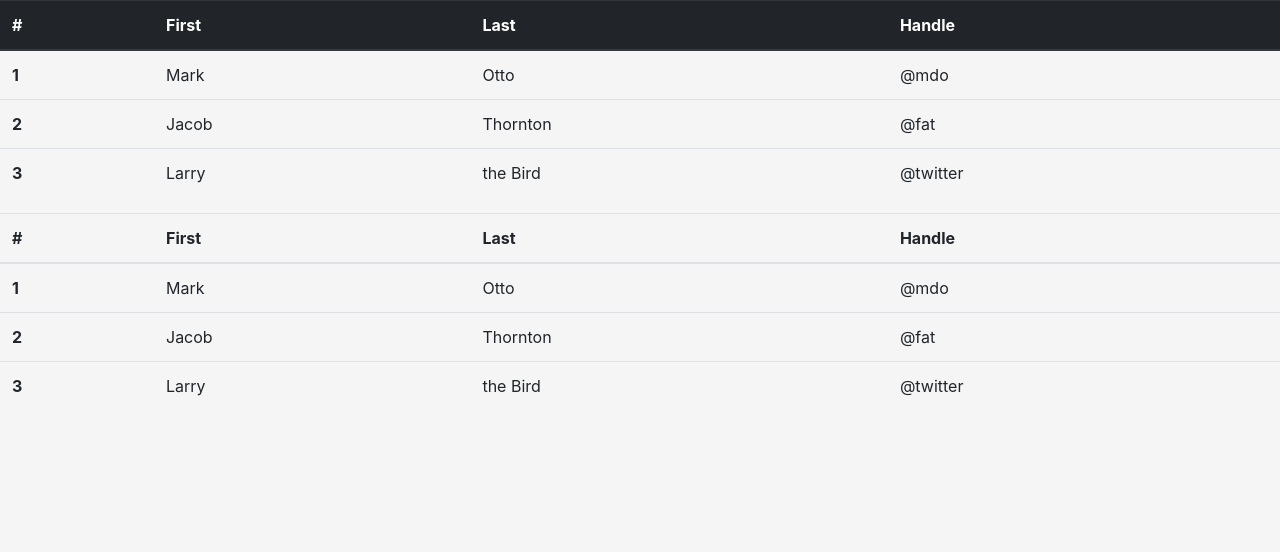
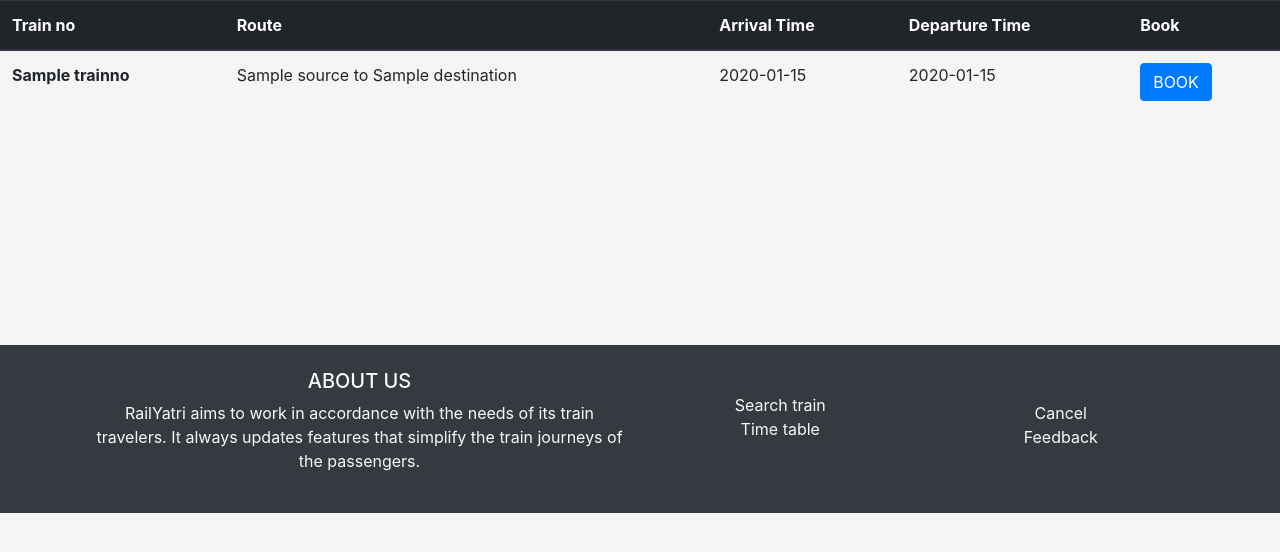
Before and after one commit to ishita0202/Railway_System, a Django app: template railways/bookticket/templates/timetable.html in a window 1280 px wide. Shown: the part 56-608 px from the top of the page. Run offline with Django 3.2, Linux system fonts and the light colour scheme; the template is opened without the code that fills it: most values are stand-ins (such as "Sample title", 1, 10 or a date in 2020); some libraries are stand-ins or nearby versions.

Commit message:
timetable page connected with database

```diff
--- a/railways/bookticket/templates/base1.html
+++ b/railways/bookticket/templates/base1.html
@@ -90,12 +90,62 @@
 
 <link rel="stylesheet" type="text/css" href="{% static 'style2.css' %}" />
 <link rel="stylesheet" type="text/css" href="{% static 'style1.css' %}" />
-{% comment %} <div id="footer">This is a footer.
-                      This stays at the bottom of the page.
+
+    {%block content %}
+
+
+     {%endblock %}
+
+     <footer class="bg-dark text-light text-center text-lg-start">
+  <!-- Grid container -->
+  <div class="container p-4">
+    <!--Grid row-->
+    <div class="row">
+      <!--Grid column-->
+      <div class="col-lg-6 col-md-12 mb-4 mb-md-0">
+        <h5 class="text-uppercase">About Us</h5>
+
+        <p>
+  RailYatri aims to work in accordance with the needs
+ of its train travelers. It always updates features that
+ simplify the train journeys of the passengers.
+        </p>
+      </div>
+      <!--Grid column-->
+
+      <!--Grid column-->
+      <div class="col-lg-3 col-md-6 mb-4 mb-md-0">
+        <h5 class="text-uppercase mb-0"></h5>
+<br>
+        <ul class="list-unstyled">
+          <li>
+            <a href="/bookticket/source_dest/" class="text-light">Search train</a>
+          </li>
+          <li>
+            <a href="/bookticket/timetable/" class="text-light">Time table</a>
+          </li>
+
+        </ul>
+      </div>
+      <div class="col-lg-3 col-md-6 mb-4 mb-md-0">
+        <h5 class="text-uppercase"></h5>
+<br>
+        <ul class="list-unstyled mb-0">
+          <li>
+            <a href="/bookticket/cancle" class="text-light">Cancel</a>
+          </li>
+          <li>
+            <a href="/loginmodule/feedback/" class="text-light">Feedback</a>
+          </li>
+
+        </ul>
+      </div>
 
 
 
-                  </div>  {% endcomment %}
-    {%block content %} {%endblock %}
+    </div>
+
+
+</footer>
   </body>
 </html>
--- a/railways/bookticket/templates/cancle.html
+++ b/railways/bookticket/templates/cancle.html
@@ -21,5 +21,5 @@
     </div>
     </div>
 </form>
-
+<br><br><br><br><br><br><br><br><br>
  {% endblock %}
--- a/railways/bookticket/templates/source_dest.html
+++ b/railways/bookticket/templates/source_dest.html
@@ -31,8 +31,6 @@
         <br><br>
 
       <button type="submit" class="btn btn-primary">Search</button><br><br>
-
+</div></div></div>
+<br><br><br><br><br>
     {% endblock %}
-  </div>
-  </div>
-</div>
--- a/railways/bookticket/templates/timetable.html
+++ b/railways/bookticket/templates/timetable.html
@@ -1,63 +1,48 @@
-{% extends 'base1.html' %} {% block content %}
+{% extends 'base1.html' %}
+ {% block content %}
+ {% comment %} <form action="" method="POST">
+<div class="container  bg- text-white" >
+<br><br>
+
+  <div class="row">
+    <div class="col-sm">
+      <input type="text" class="form-control" placeholder="Source" name="source"  required>
+
+    </div>
+    <div class="col-sm">
+    <input type="text" class="form-control" placeholder="Destination" name="dest" required>
+    </div>
+    <div class="col-sm">
+        <input type="date" class="form-control" id="date" aria-describedby="" required>
+    </div>
+    &nbsp;   &nbsp;   &nbsp;
+      <div class="col-sm">
+     <button type="submit" class="btn btn-primary">Search</button> </div>
+  </div>
+  <br><br>
+</div>
+</form> {% endcomment %}
 <table class="table">
   <thead class="thead-dark">
     <tr>
-      <th scope="col">#</th>
-      <th scope="col">First</th>
-      <th scope="col">Last</th>
-      <th scope="col">Handle</th>
+      <th scope="col">Train no</th>
+      <th scope="col">Route</th>
+      <th scope="col">Arrival Time</th>
+      <th scope="col">Departure Time</th>
+      <th scope="col">Book</th>
     </tr>
   </thead>
   <tbody>
+  {% for train in t %}
     <tr>
-      <th scope="row">1</th>
-      <td>Mark</td>
-      <td>Otto</td>
-      <td>@mdo</td>
+      <th scope="row">{{ train.Trainno }}</th>
+      <td>{{ train.Source }} to  {{ train.Destination }} </td>
+      <td> {{ train.arrivaltime }}</td>
+      <td>{{ train.departuretime }}</td>
+      <td><a href="/bookticket/registration/" class="btn btn-primary" type="submit">BOOK</a></td>
     </tr>
-    <tr>
-      <th scope="row">2</th>
-      <td>Jacob</td>
-      <td>Thornton</td>
-      <td>@fat</td>
-    </tr>
-    <tr>
-      <th scope="row">3</th>
-      <td>Larry</td>
-      <td>the Bird</td>
-      <td>@twitter</td>
-    </tr>
-  </tbody>
+      {% endfor %}
+     </tbody>
 </table>
-
-<table class="table">
-  <thead >
-    <tr>
-      <th scope="col">#</th>
-      <th scope="col">First</th>
-      <th scope="col">Last</th>
-      <th scope="col">Handle</th>
-    </tr>
-  </thead>
-  <tbody>
-    <tr>
-      <th scope="row">1</th>
-      <td>Mark</td>
-      <td>Otto</td>
-      <td>@mdo</td>
-    </tr>
-    <tr>
-      <th scope="row">2</th>
-      <td>Jacob</td>
-      <td>Thornton</td>
-      <td>@fat</td>
-    </tr>
-    <tr>
-      <th scope="row">3</th>
-      <td>Larry</td>
-      <td>the Bird</td>
-      <td>@twitter</td>
-    </tr>
-  </tbody>
-</table>
+<br><br><br><br><br><br><br><br><br>
  {% endblock %}
--- a/railways/bookticket/views.py
+++ b/railways/bookticket/views.py
@@ -50,4 +50,6 @@
 
 
 def timetable(request):
-    return render(request,'timetable.html')
+    t=Train.objects.all()
+    print(t)
+    return render(request,'timetable.html',{'t':t})
--- a/railways/loginmodule/templates/feedback.html
+++ b/railways/loginmodule/templates/feedback.html
@@ -21,5 +21,5 @@
     </div>
     </div>
 </form>
-
+<br><br><br><br><br><br><br>
 {%endblock%}
--- a/railways/loginmodule/templates/login.html
+++ b/railways/loginmodule/templates/login.html
@@ -28,7 +28,7 @@
                             </div>
                             <button type="submit" class="btn btn-primary">Login</button><br><br>
                             <h4>New User? <a href="{%url 'loginmodule:signup' %}"> Signup </a> </h4>
-                            <br><br> <br><br> <br><br> <br><br> <br><br> <br><br> <br><br>
+                            <br><br> <br><br> <br><br> <br><br> <br><br>
                         </div>
                 </div>
             </div>
--- a/railways/loginmodule/templates/signup.html
+++ b/railways/loginmodule/templates/signup.html
@@ -52,7 +52,7 @@
       <label for="other">Other</label>
     </div>
   <button type="submit" class="btn btn-primary">SignUp</button>
-
+</div>  </div>
 </form>
-
+<br><br><br><br><br><br><br><br><br></br></br>
 {% endblock %}
```
Also changed, not shown: railways/bookticket/templates/payment.html (+8 -8 lines), railways/bookticket/templates/registration.html (+6 -5 lines), railways/loginmodule/templates/base.html (+51 -5 lines).
